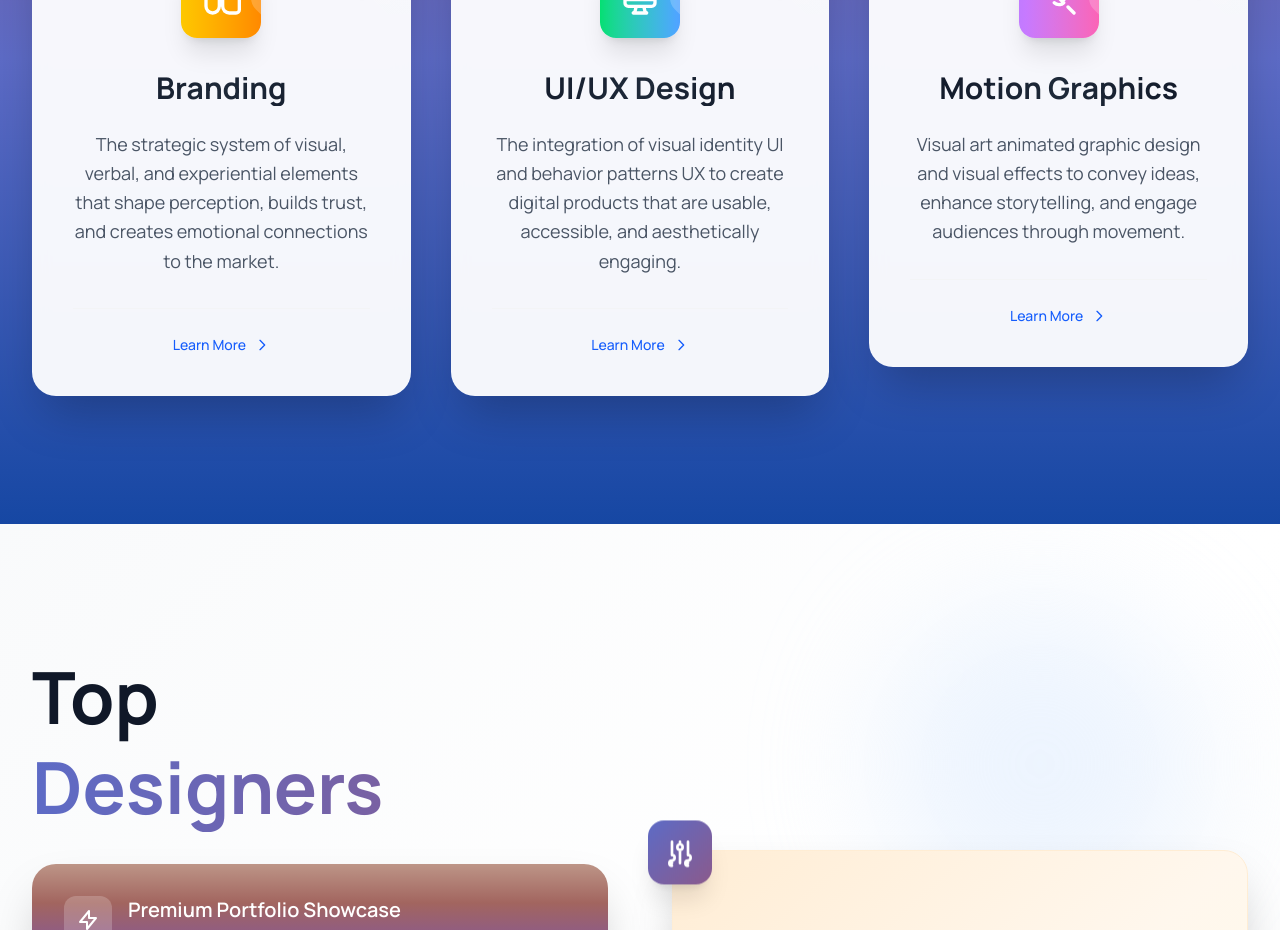
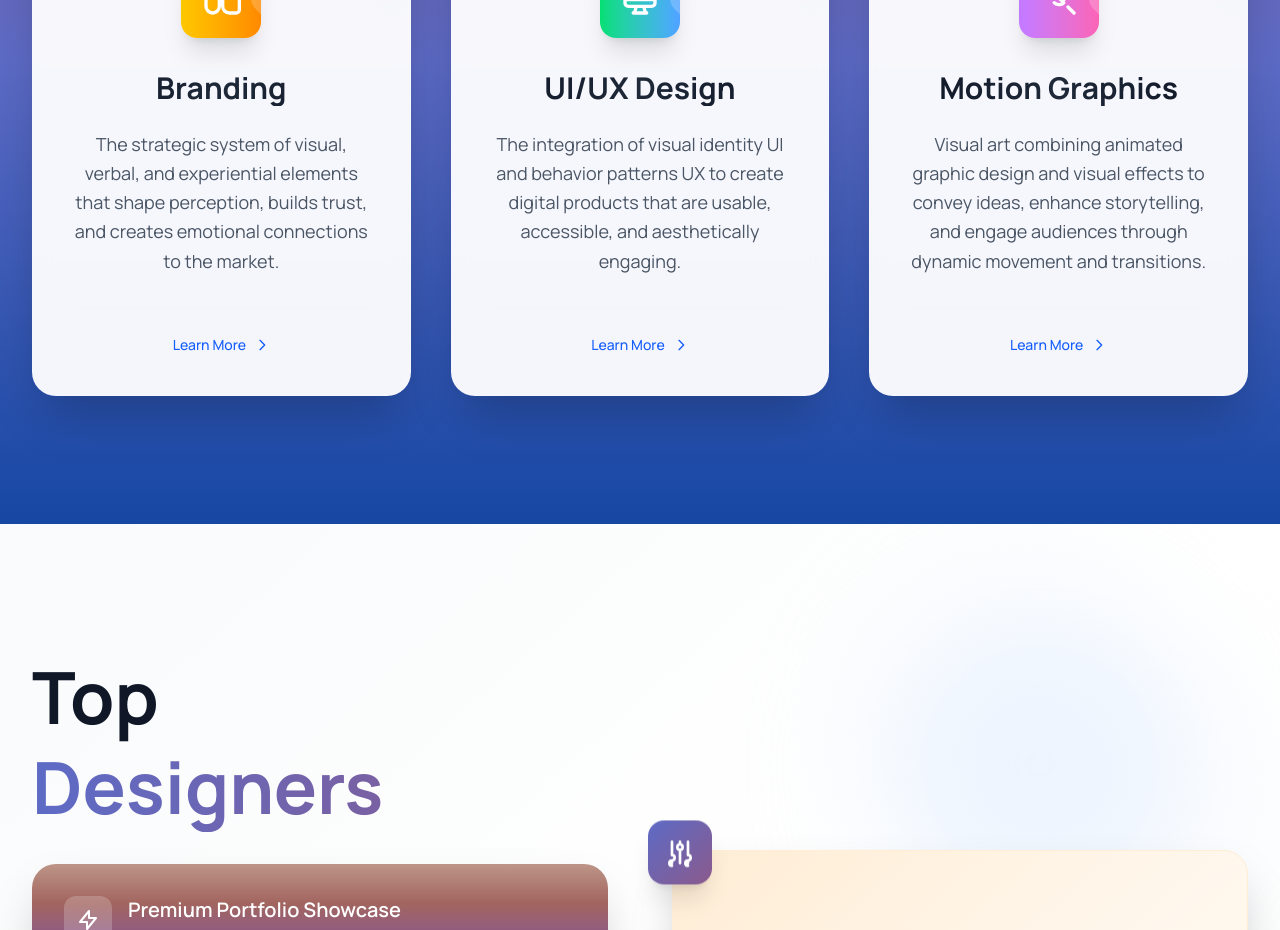
Before and after one commit to JeffryH31/artvast2, a Next.js app: page / in a window 1280 px wide. Shown: the part 1420-2350 px from the top of the page. Built offline with nearby package versions, Linux system fonts and the light colour scheme.

Commit message:
fix: vps card

```diff
--- a/src/components/sections/ValuePropositionsSection.tsx
+++ b/src/components/sections/ValuePropositionsSection.tsx
@@ -101,7 +101,7 @@ const ValuePropositionsSection: React.FC = () => {
                 icon: "M14.828 14.828a4 4 0 01-5.656 0M9 10h1.586a1 1 0 01.707.293l2.414 2.414a1 1 0 00.707.293H15M3 3l3.586 3.586M21 21l-3.586-3.586M6.364 6.364L10 10m0 0l3.636 3.636M10 10l3.636-3.636",
                 title: "Motion Graphics",
                 description:
-                  "Visual art animated graphic design and visual effects to convey ideas, enhance storytelling, and engage audiences through movement.",
+                  "Visual art combining animated graphic design and visual effects to convey ideas, enhance storytelling, and engage audiences through dynamic movement and transitions.",
                 badge: "●",
                 badgeColor: "from-purple-400 to-pink-400",
                 glowColor: "shadow-purple-500/20",
```
